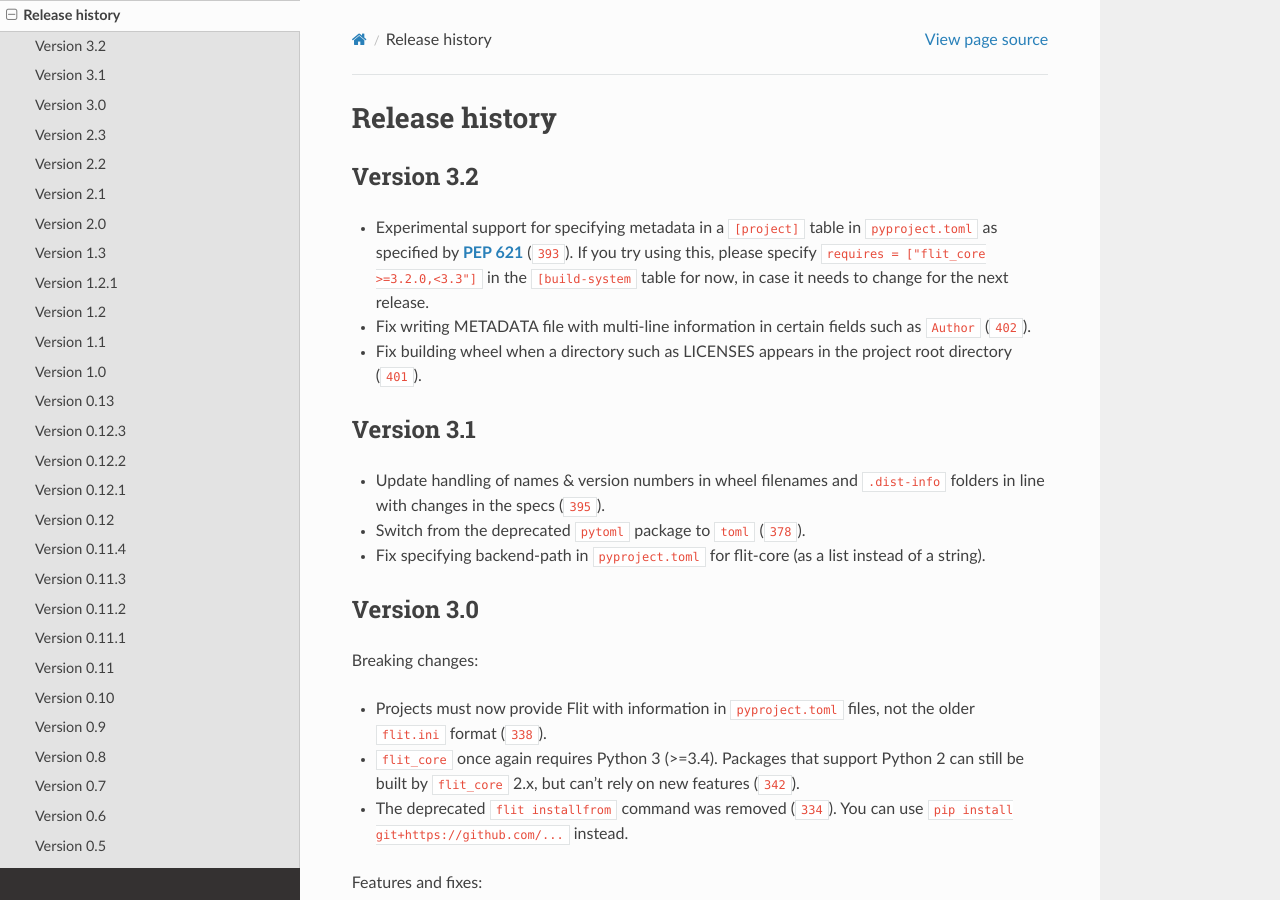
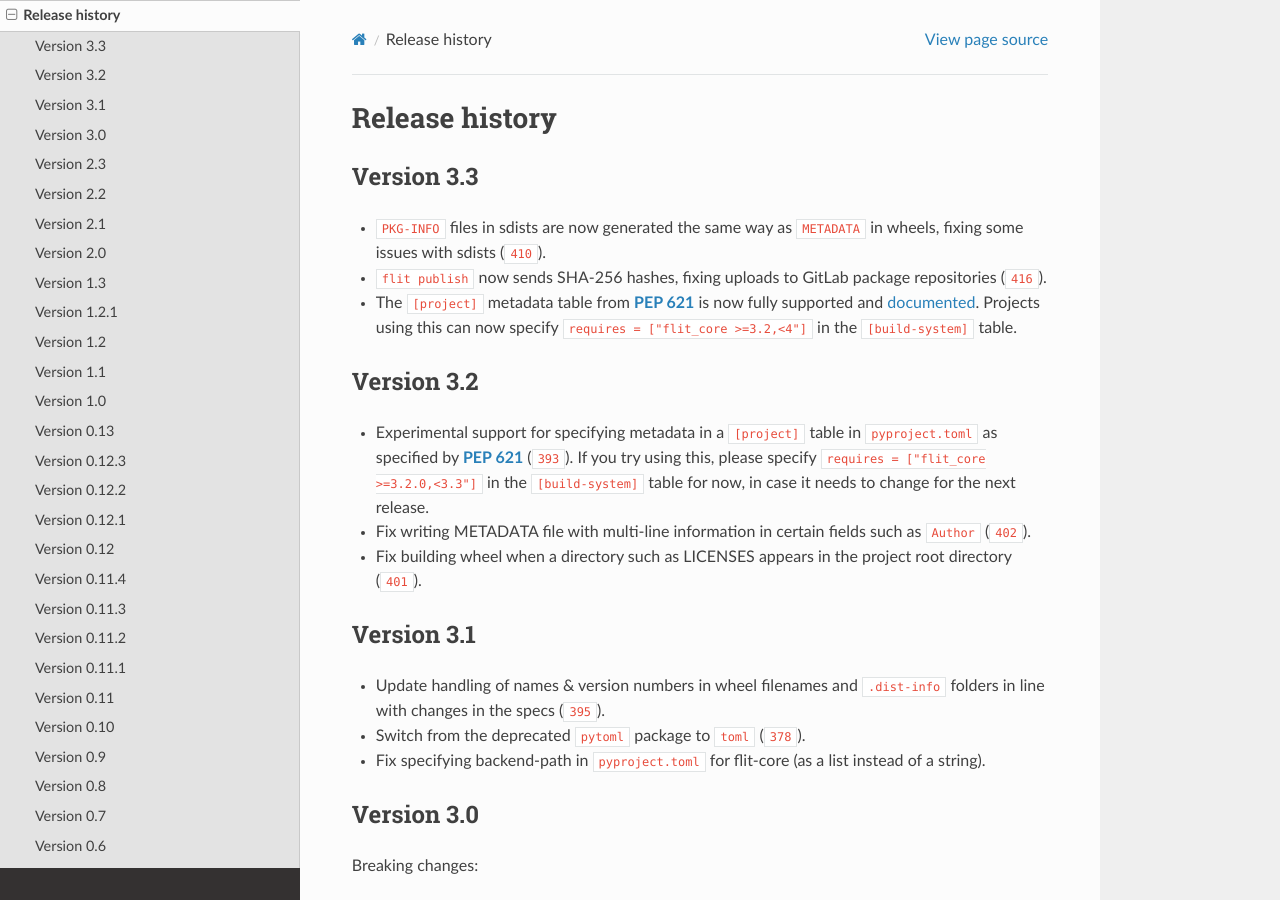
Before and after one commit to pypa/flit, a Sphinx documentation site: the page built from doc/history.rst, in a window 1280 px wide and 900 px high. Built offline with Sphinx 7.4.7 and the Read the Docs theme 2.0.0, drawn with Linux system fonts in a browser that asks for light colours; pages that are not in the unit, such as notebooks, are missing from menus; cross-references to code outside the pages are shown as plain code.

Commit message:
Prepare release notes for 3.3

```diff
--- a/doc/history.rst
+++ b/doc/history.rst
@@ -1,5 +1,16 @@
 Release history
 ===============
+
+Version 3.3
+-----------
+
+- ``PKG-INFO`` files in sdists are now generated the same way as ``METADATA`` in
+  wheels, fixing some issues with sdists (:ghpull:`410`).
+- ``flit publish`` now sends SHA-256 hashes, fixing uploads to GitLab package
+  repositories (:ghpull:`416`).
+- The ``[project]`` metadata table from :pep:`621` is now fully supported and
+  :ref:`documented <pyproject_toml_project>`. Projects using this can now
+  specify ``requires = ["flit_core >=3.2,<4"]`` in the ``[build-system]`` table.
 
 Version 3.2
 -----------
@@ -7,7 +18,7 @@
 - Experimental support for specifying metadata in a ``[project]`` table in
   ``pyproject.toml`` as specified by :pep:`621` (:ghpull:`393`). If you try
   using this, please specify ``requires = ["flit_core >=3.2.0,<3.3"]`` in the
-  ``[build-system`` table for now, in case it needs to change for the next
+  ``[build-system]`` table for now, in case it needs to change for the next
   release.
 - Fix writing METADATA file with multi-line information in certain fields
   such as ``Author`` (:ghpull:`402`).
```
